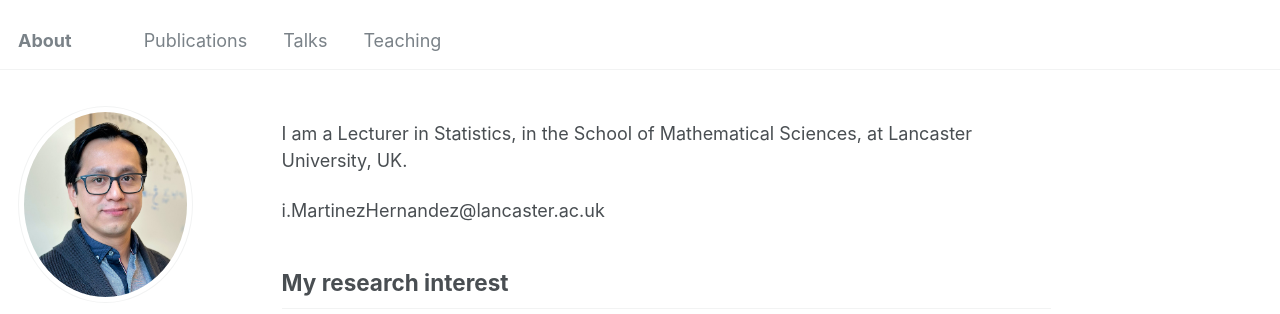
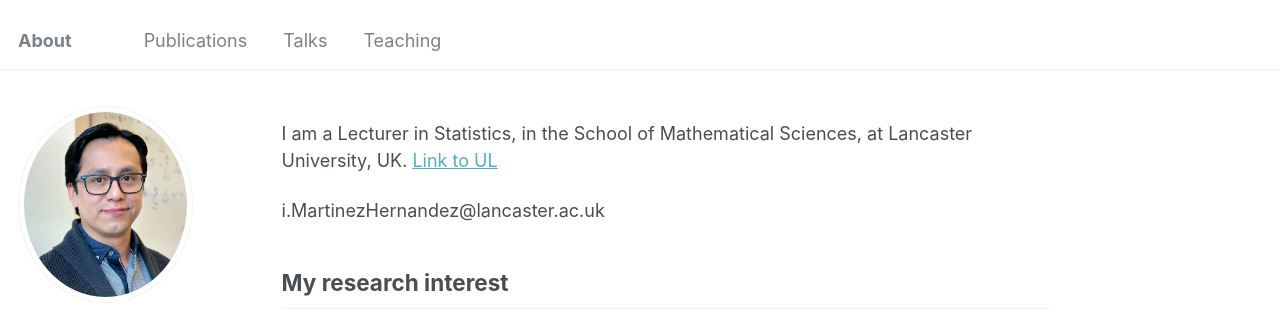
Before and after one commit to I-MH/I-MH.github.io, a Jekyll site: the page built from _pages/about.md, in a window 1280 px wide and 900 px high. Shown: the top 314 px of the window. Built offline with Jekyll 4.4.1, drawn with Linux system fonts in a browser that asks for light colours; some web fonts are replaced.

Commit message:
Update about.md

```diff
--- a/_pages/about.md
+++ b/_pages/about.md
@@ -8,7 +8,7 @@ redirect_from:
 ---
 
 I am a Lecturer in Statistics, in the School of Mathematical Sciences,
-at Lancaster University, UK.
+at Lancaster University, UK. [Link to UL](https://www.lancaster.ac.uk/maths/people/israel-martinez-hernandez)
 
 i.MartinezHernandez@lancaster.ac.uk
 
```
